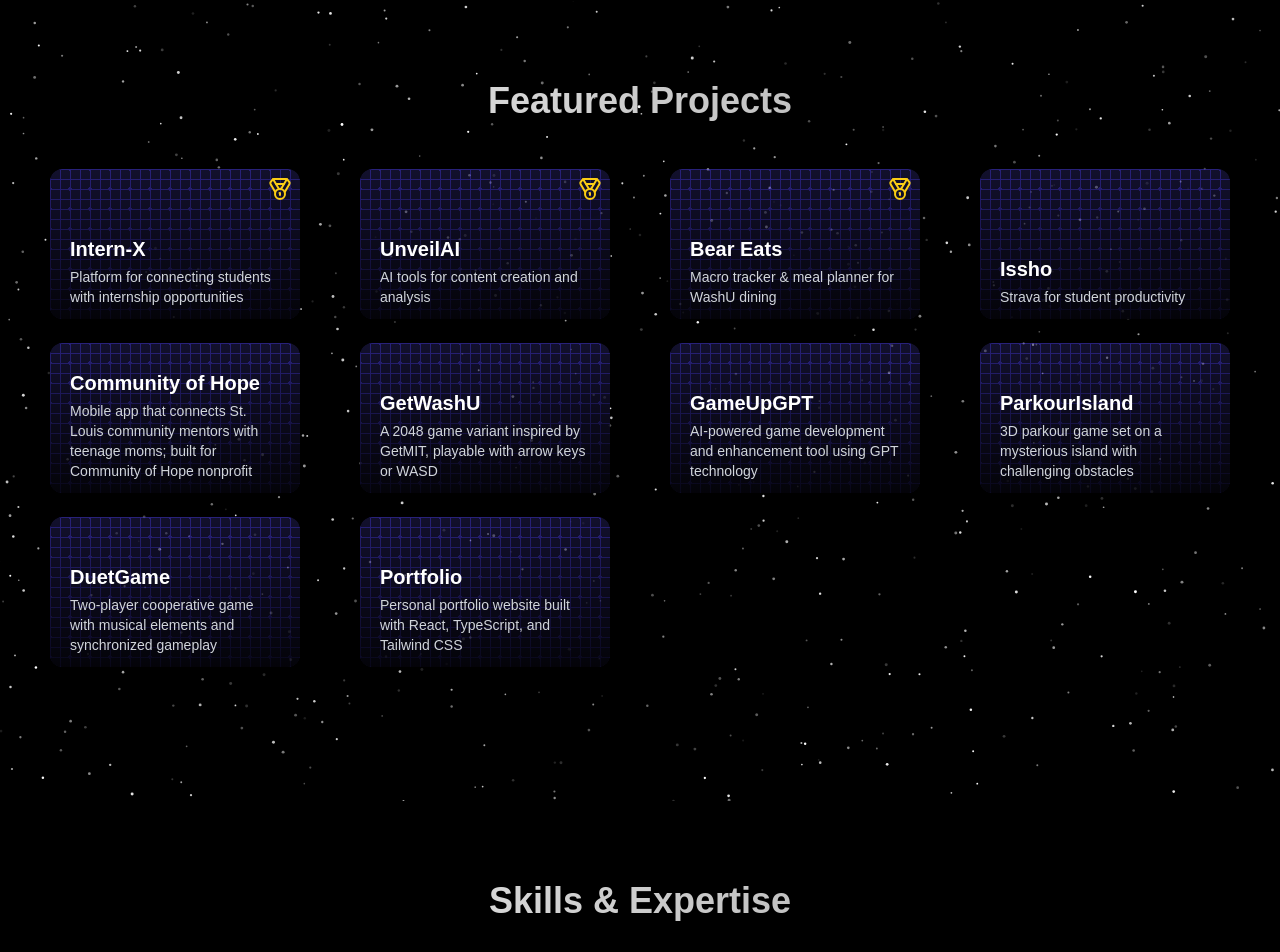
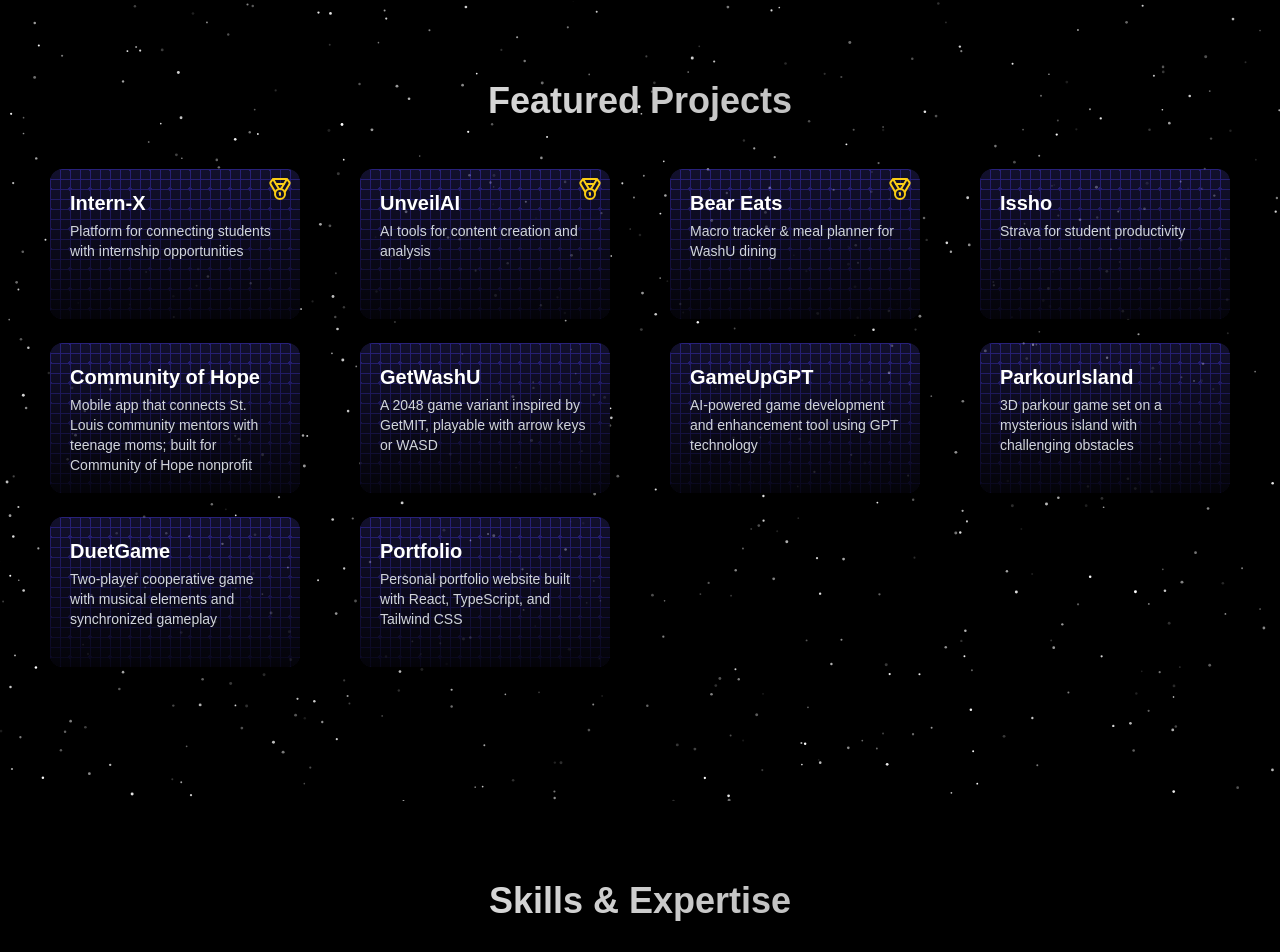
Before and after one commit to koji0701/Portfolio, a React (Vite) app: page / in a window 1280 px wide. Shown: the part 2399-3351 px from the top of the page. Built offline with nearby package versions, Linux system fonts and the light colour scheme; a web font is replaced by a local one.

Commit message:
fix: text alignment on projects

```diff
--- a/src/components/ui/lit-card.tsx
+++ b/src/components/ui/lit-card.tsx
@@ -1,3 +1,5 @@
+
+
 import React, { useState, useRef } from 'react';
 import { PatternBackground } from './pattern-background';
 import { Medal } from 'lucide-react';
@@ -77,8 +79,8 @@
           }}
         />
 
-        {/* Content */}
-        <div className="absolute bottom-0 left-0 w-full p-5 z-10 transform-gpu transition-transform duration-500 group-hover:translate-y-0 translate-y-2">
+        {/* Content - Changed from bottom-0 to top-0 */}
+        <div className="absolute top-0 left-0 w-full p-5 z-10 transform-gpu transition-transform duration-500 group-hover:translate-y-0 translate-y-0">
           <h3 className="text-xl font-bold text-white mb-1">{title}</h3>
           <p className="text-sm text-gray-300">{description}</p>
         </div>
```
